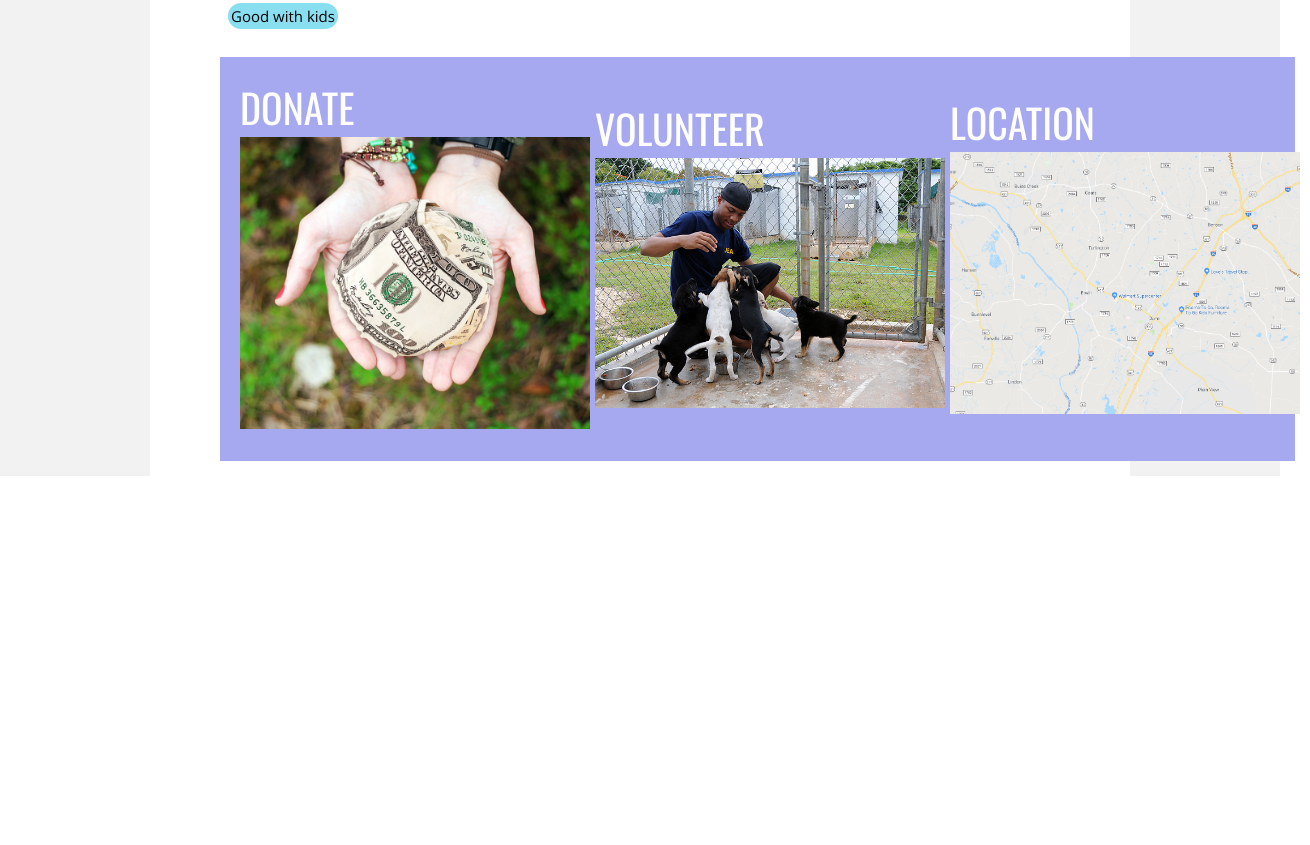
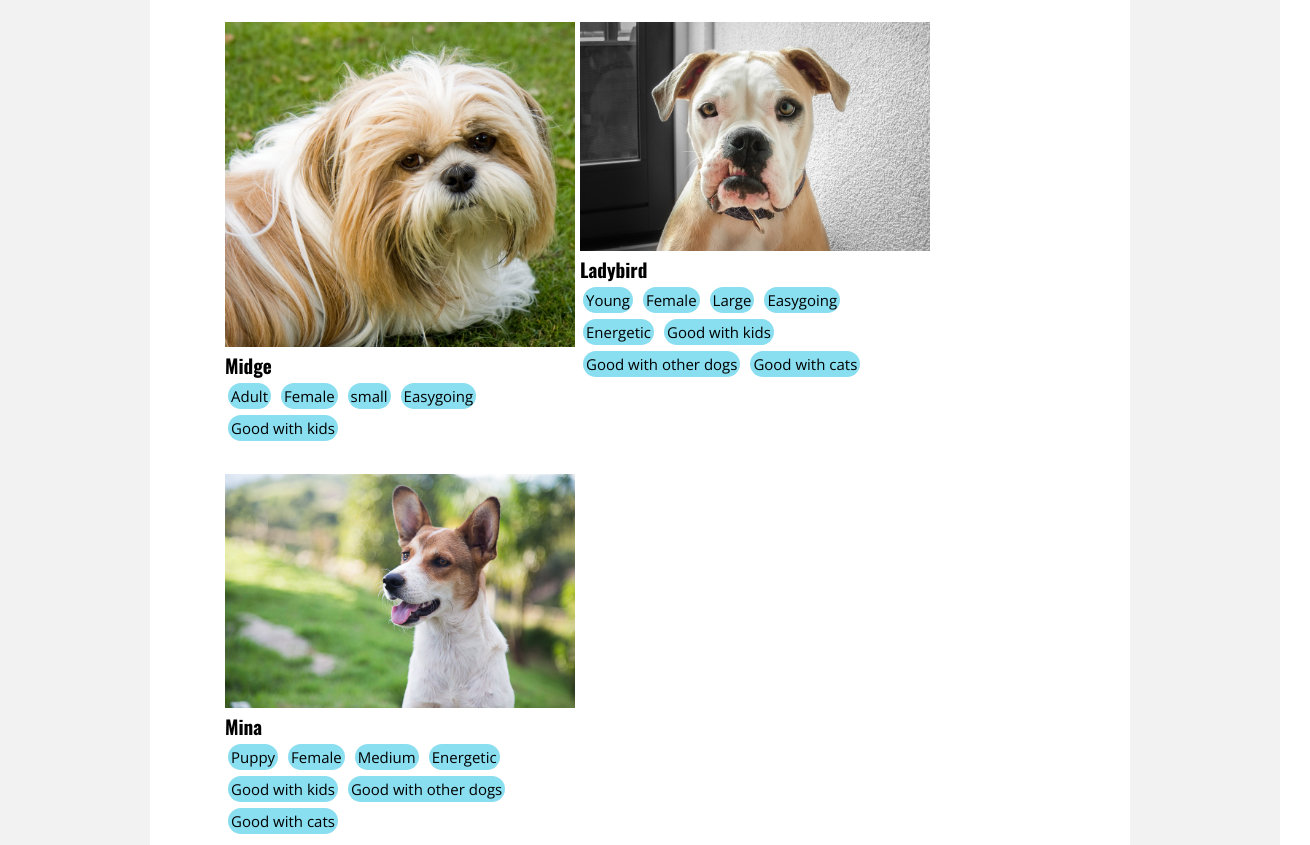
Before and after one commit to Momentum-Team-8/css--dog-adoption-itsdeebarnett, a plain HTML site: page index.html in a window 1280 px wide. Shown: the part 1499-2344 px from the top of the page, 1310 px wide, since content can reach past the window. Before the commit the page ends 1985 px from the top, so only its background shows below. Drawn offline with nearby package versions, Linux system fonts and the light colour scheme.

Commit message:
4th revision

```diff
--- a/index.html
+++ b/index.html
@@ -228,17 +228,20 @@
         <div class="container">
 
 
-        <div class="DONATE">DONATE
-        <img src="starter_files/images/donate.jpg"/>
+        <div class="DONATE">
+            <p>DONATE</p>
+
 
         </div>
 
-        <div class="VOLUNTEER">VOLUNTEER
-        <img src="starter_files/images/volunteer.jpg"/>
+        <div class="VOLUNTEER">
+            <p>VOLUNTEER</p>
+
     </div>
 
-        <div class="LOCATION">LOCATION
-        <img src="starter_files/images/location.png"/>
+        <div class="LOCATION">
+            <p>LOCATION</p>
+
     </div>
 
 
--- a/style.css
+++ b/style.css
@@ -31,12 +31,12 @@ header{width:100%;
 
 
 
-.head-text{
+/* .head-text{
     padding: 40px 40px 0px 40px;
     display: flex;
     align-items: left;
     justify-content: left;
-}
+} */
 
 h2{font-family: 'open sans';
     color:black;
@@ -68,12 +68,12 @@ h4{
 }
 
 
-div {
+/* div {
     width: 300px;
     height: fit-content;
     display: inline-block;
     padding: 30px 40px 40px 40px;
-}
+} */
 
 
 
@@ -131,35 +131,28 @@ img{
     width: 350px;
 }
 
-.container{
-    width: fit-content;
-    height: fit-content;
-    display: flex;
-    font-family: 'Oswald';
-    font-size: 40px;
-    color: #ffffff;
-    flex: 1 1 auto;
-    justify-content: center;
-    align-items: center;
-    background-color: #a6a9f0;
-    background-size: 300px 100px;
-    align-content: space-around;
-    flex-direction: row;
 
 
+.container{
+    width: 1000px;
+    height: 250px;
+    display: flex;
 }
 
-.donate {
+
+
+.DONATE {
     display: flex;
     justify-content: center;
     align-items: center;
     align-content: center;
+
     font-family: 'Open Sans';
     font-weight: bold;
     font-size: 30px;
     color:white;
 
-    width:350px;
+    width:1000px;
     height: 235px;
 
     background: linear-gradient(
@@ -170,33 +163,66 @@ img{
 
     background-repeat: no-repeat;
     background-size: 100%;
+
 }
-.volunteer {
-    text-align: center;
-    font-size: 50px;
-    padding: 75px;
-    margin: 0;
+.VOLUNTEER {
+    display: flex;
+    justify-content: center;
+    align-items: center;
+    align-content: center;
+
+    font-family: 'Open Sans';
+    font-weight: bold;
+    font-size: 30px;
+    color: white;
+
+    width: 1000px;
+    height: 235px;
+
     background: linear-gradient(
         rgba(166, 169, 240, 0.6),
         rgba(166, 169, 240, 0.6)
     ),
     url("starter_files/images/volunteer.jpg");
+
+    background-repeat: no-repeat;
     background-size: 100%;
-    flex-grow: 1;
+
+
 }
-.location {
+.LOCATION {
+    display: flex;
+    justify-content: center;
+    align-items: center;
+    align-content: center;
+
+
+    font-family: 'Open Sans';
+    font-weight: bold;
+    font-size: 30px;
+    color: white;
+
+    width: 1000px;
+    height: 235px;
+
     background: linear-gradient(
         rgba(166, 169, 240, 0.6),
         rgba(166, 169, 240, 0.6)
     ),
     url("starter_files/images/location.png");
 
+    background-repeat: no-repeat;
+    background-size: 100%;
+
+
 }
 
-div > p {
-    font-family: 'Oswald';
-    color: white;
-}
-/* footer {
+
+/* footer{
     display: flex;
-} */
+}     */
+
+
+    /* opacity: .6; */
+
+    /* flex: 1 1 auto; */
```
